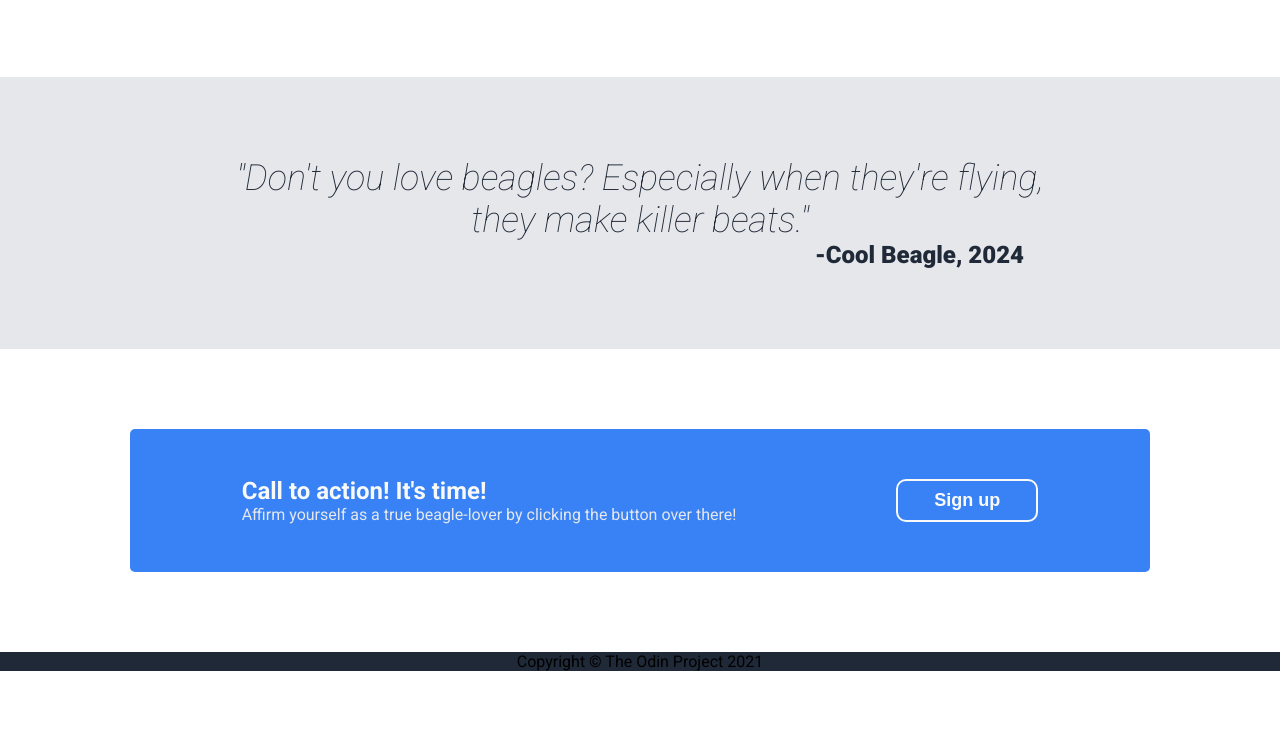
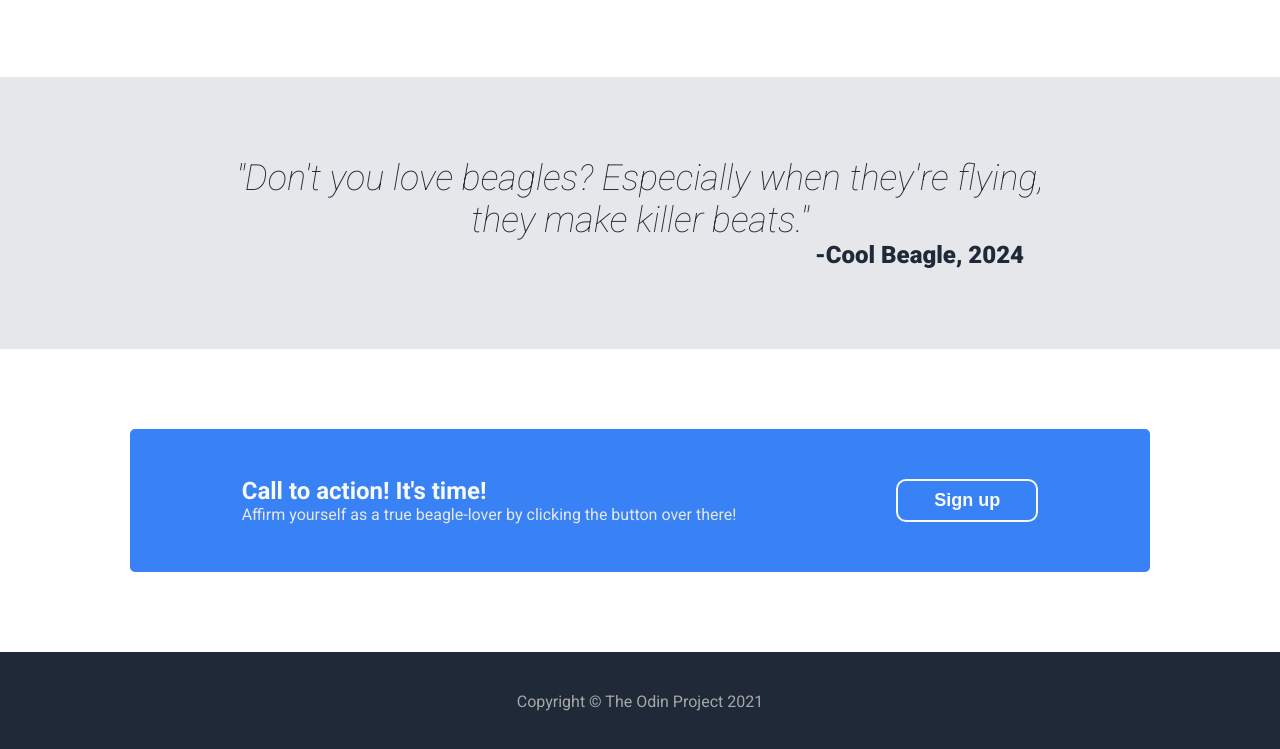
Before and after one commit to z-mn/odin-landing-page, a plain HTML site: page index.html in a window 1280 px wide. Shown: the part 840-1589 px from the top of the page. Before the commit the page ends 1511 px from the top, so only its background shows below. Drawn offline with Linux system fonts and the light colour scheme.

Commit message:
finish footer

```diff
--- a/style.css
+++ b/style.css
@@ -226,4 +226,6 @@ footer {
     display: flex;
     justify-content: center;
     align-items: center;
+    padding-block: 2.5rem;
+    color: var(--clr-text-secondary);
 }
```
